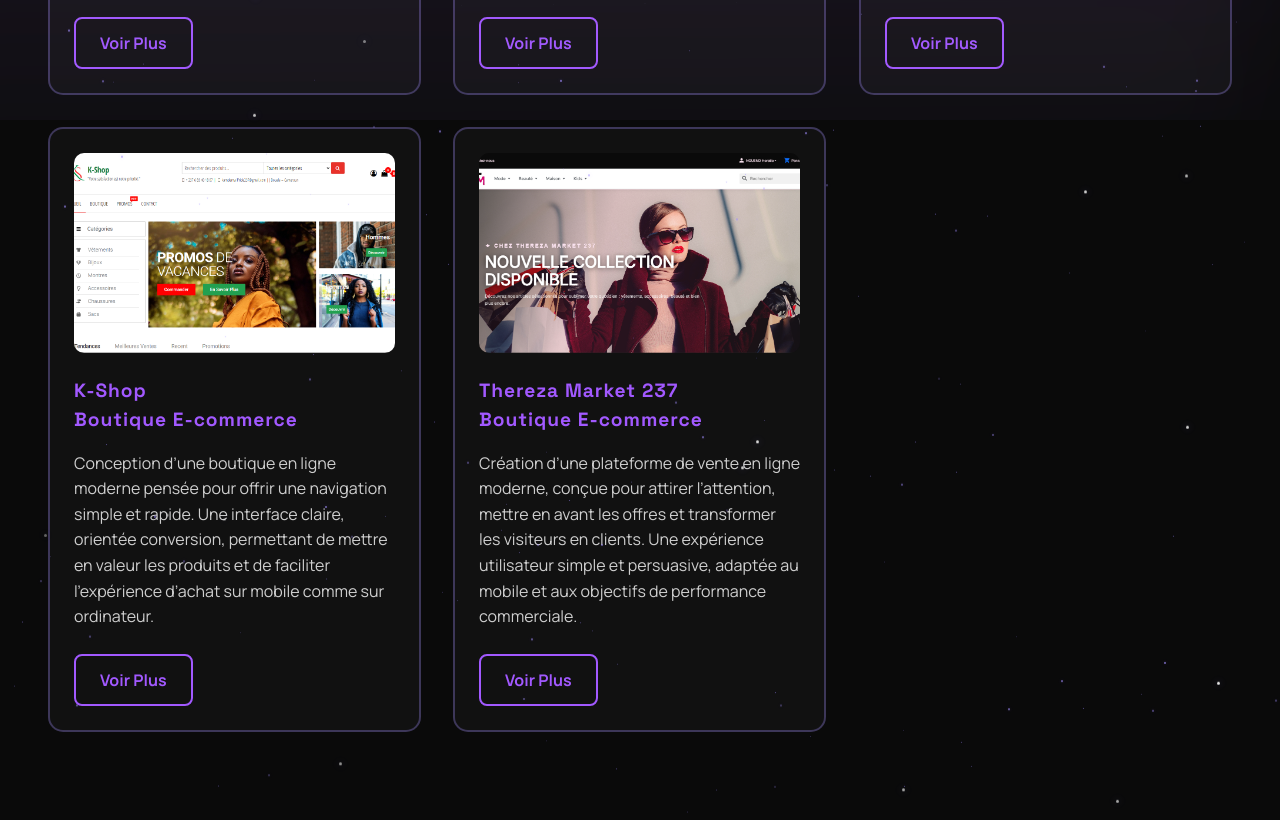
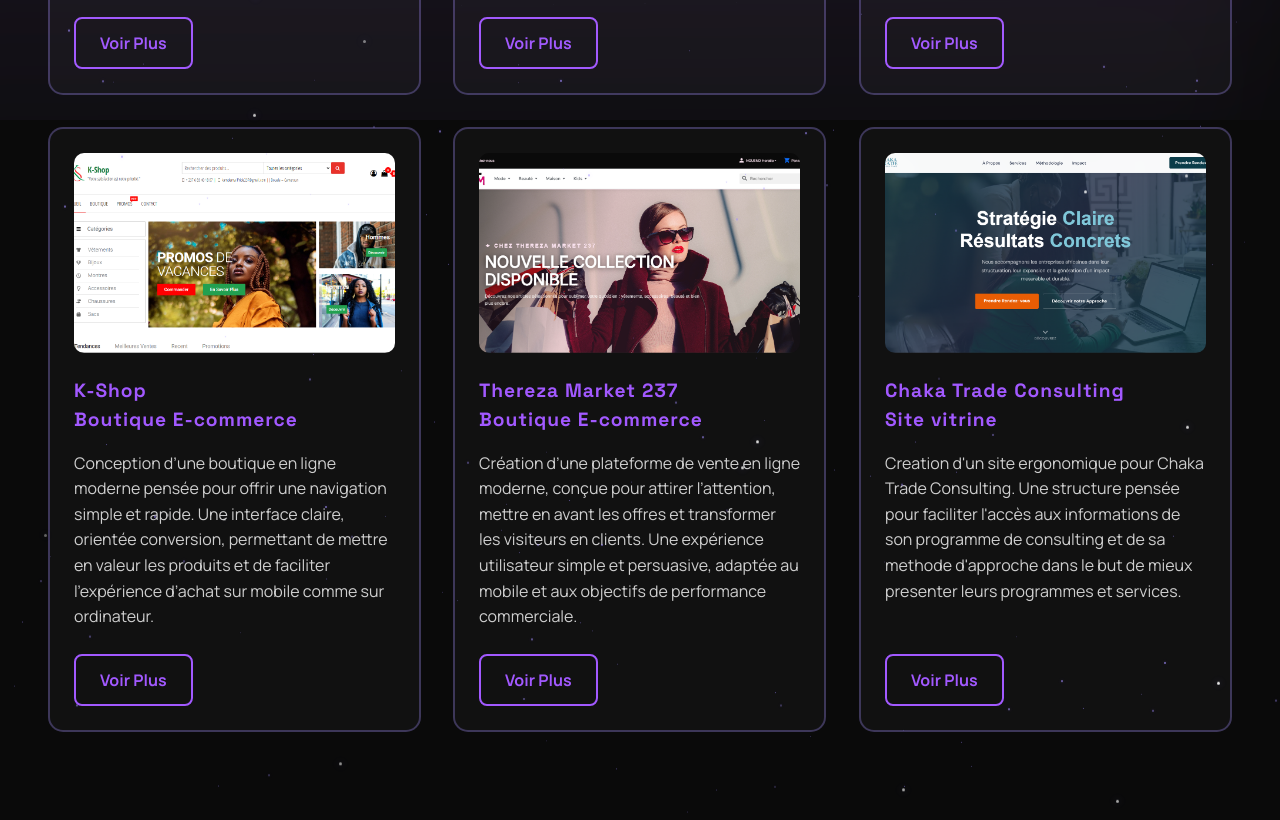
Before and after one commit to blueskyfix/portfolio-nhb_nextjs, a Next.js app: page /projects in a window 1280 px wide. Shown: the part 680-1500 px from the top of the page. Built offline with nearby package versions, Linux system fonts and the light colour scheme; no server answers.

Commit message:
CTC added

```diff
--- a/app/data/projects.ts
+++ b/app/data/projects.ts
@@ -56,6 +56,14 @@
     description:"Création d’une plateforme de vente en ligne moderne, conçue pour attirer l’attention, mettre en avant les offres et transformer les visiteurs en clients. Une expérience utilisateur simple et persuasive, adaptée au mobile et aux objectifs de performance commerciale.",
     link: 'https://therezamarket237.com/',
   },
+  {
+    id: 6,
+    image: '/assets/Images/ctc.png',
+    alt: 'Chaka Trade Consulting',
+    title: 'Chaka Trade Consulting \n Site vitrine',
+    description:"Creation d'un site ergonomique pour Chaka Trade Consulting. Une structure pensée pour faciliter l'accès aux informations de son programme de consulting et de sa methode d'approche dans le but de mieux presenter leurs programmes et services.",
+    link: 'https://therezamarket237.com/',
+  },
 ];
 
 // Projets mis en avant sur la home (max 3)
```
Also changed, not shown: public/assets/Images/ctc.png (added).
